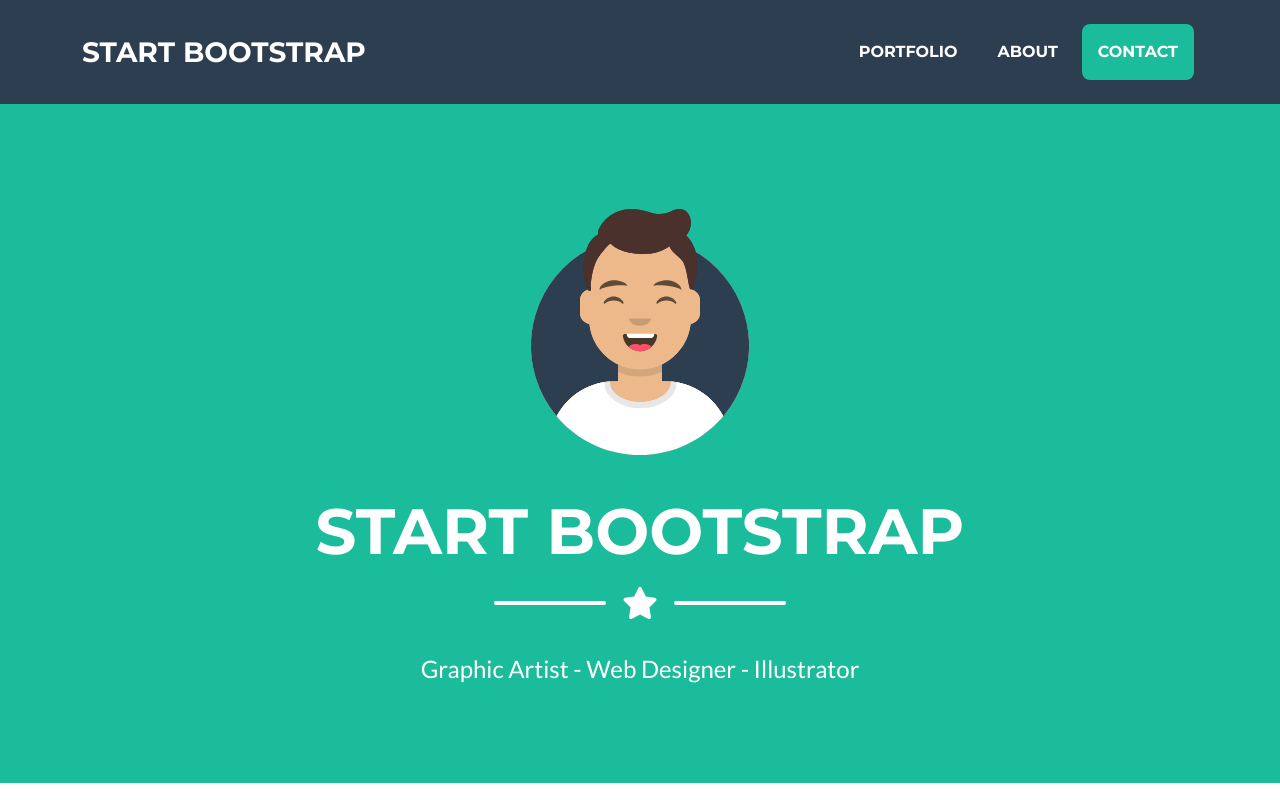
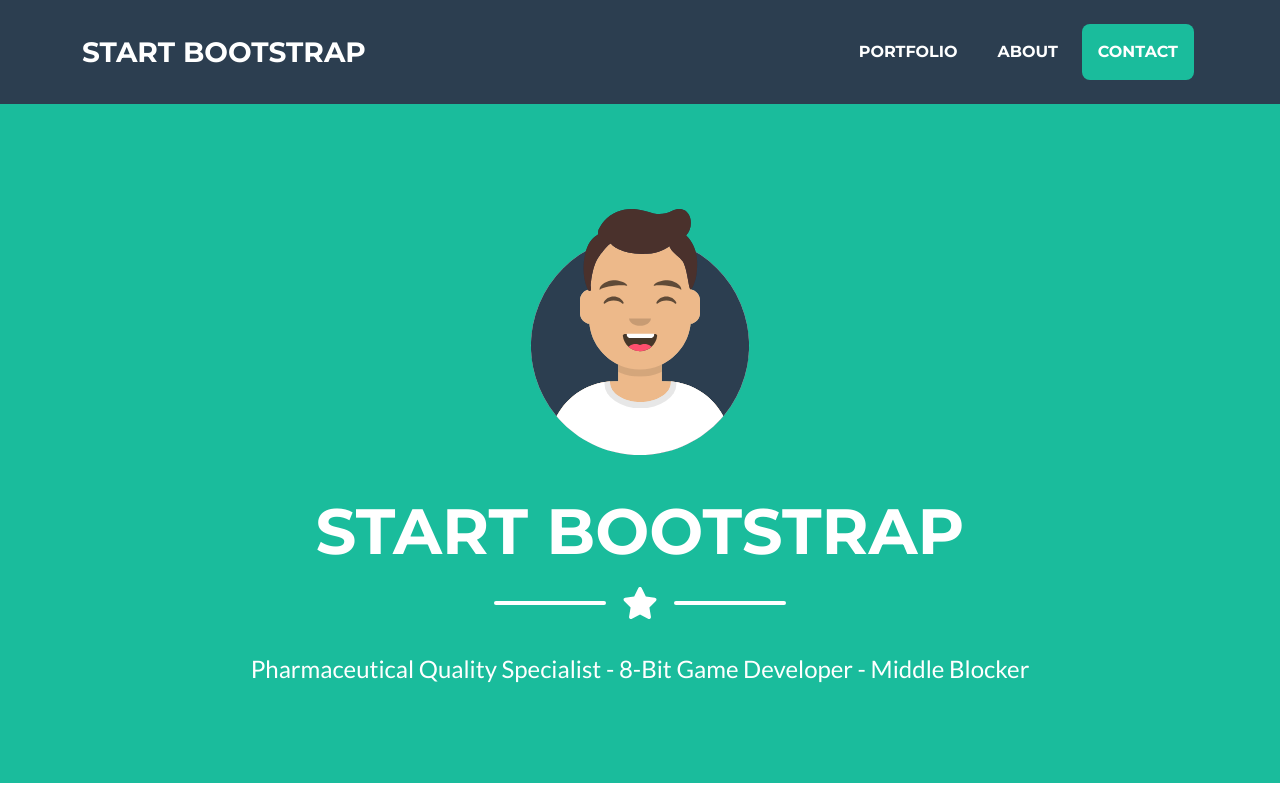
Before and after one commit to jordanblakeslee/jordanblakeslee.github.io, a plain HTML site: page index.html in a window 1280 px wide. Shown: the top 800 px of the page. Drawn offline with nearby package versions, Linux system fonts and the light colour scheme.

Commit message:
Update index.html

```diff
--- a/index.html
+++ b/index.html
@@ -48,7 +48,7 @@
                     <div class="divider-custom-line"></div>
                 </div>
                 <!-- Masthead Subheading-->
-                <p class="masthead-subheading font-weight-light mb-0">Graphic Artist - Web Designer - Illustrator</p>
+                <p class="masthead-subheading font-weight-light mb-0">Pharmaceutical Quality Specialist - 8-Bit Game Developer - Middle Blocker</p>
             </div>
         </header>
         <!-- Portfolio Section-->
```
